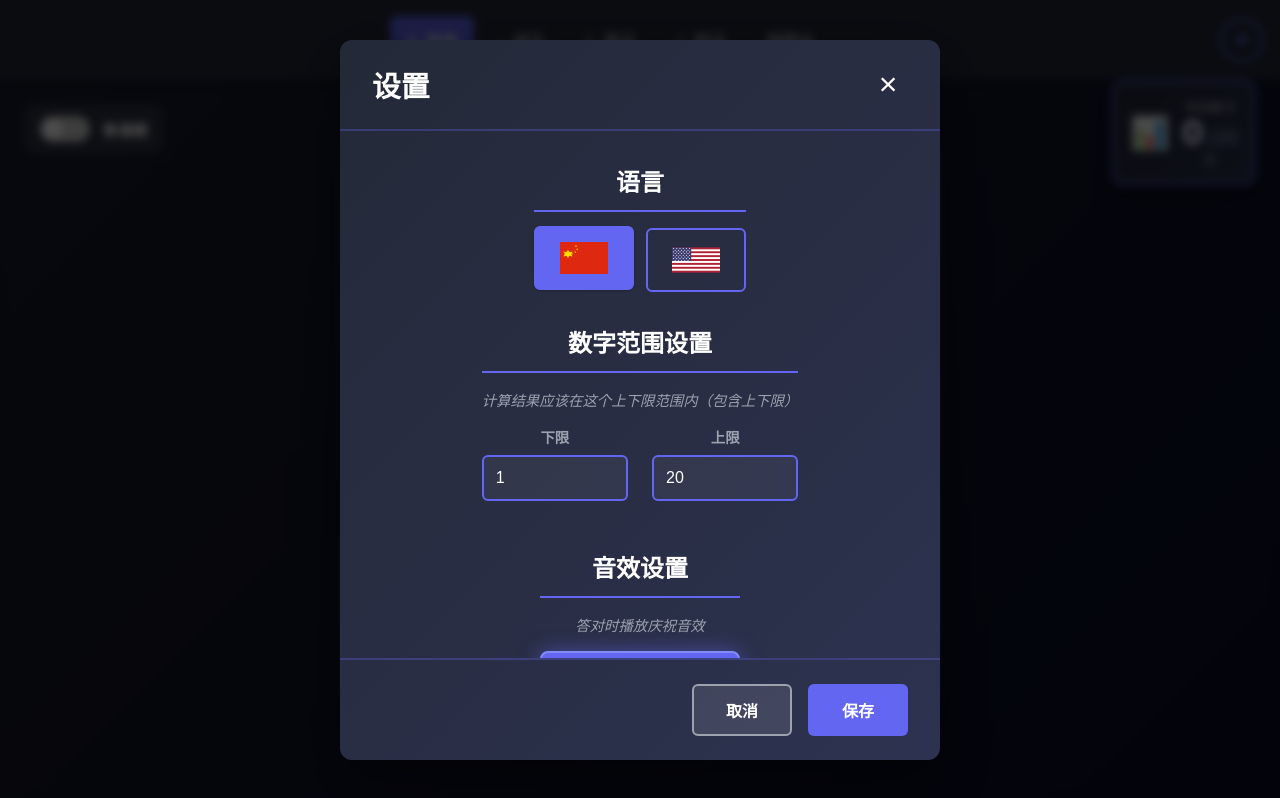
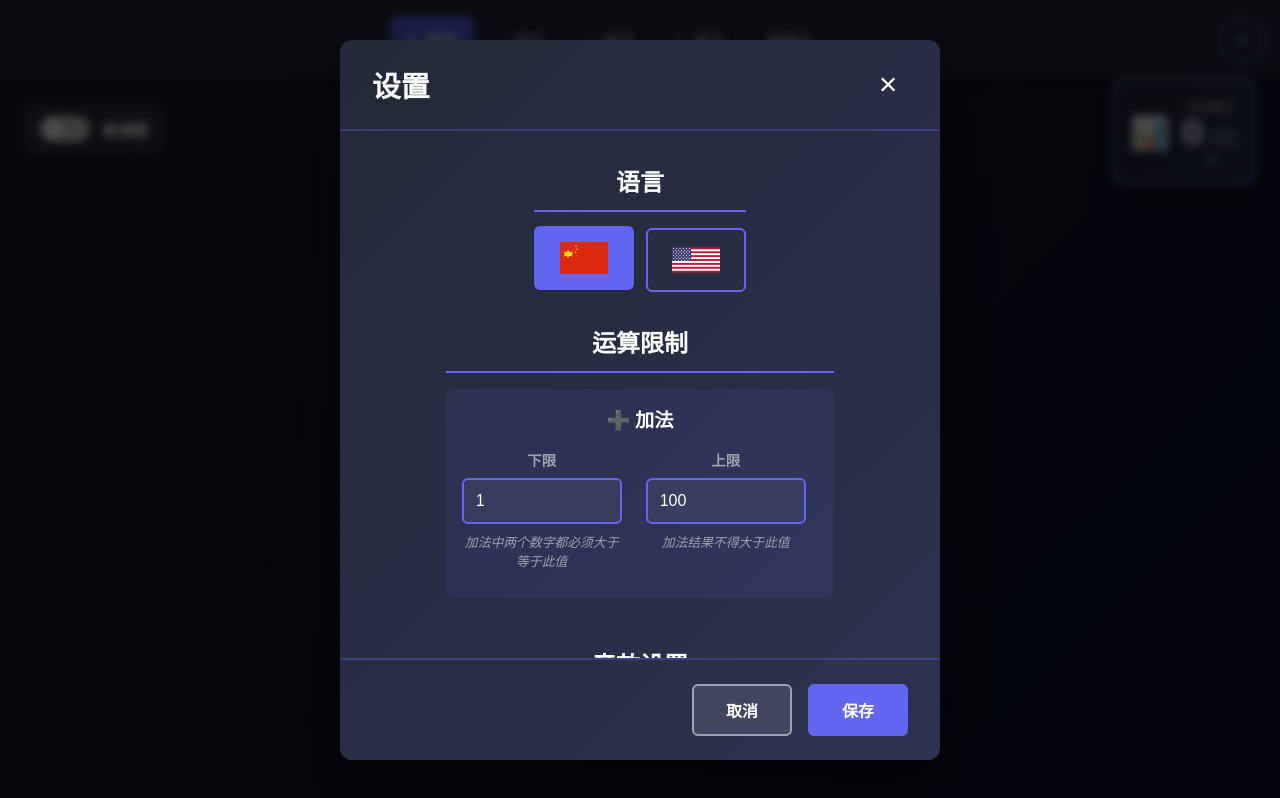
Before and after one commit to ryu9827/math-playground, a React (Create React App) app: page / in a window 1280 px wide. Both pictures are taken after a click on the button "设置". Built offline with nearby package versions, Linux system fonts and the light colour scheme.

Commit message:
新的加法上下限设置

```diff
--- a/src/components/Question.tsx
+++ b/src/components/Question.tsx
@@ -36,12 +36,15 @@ export const Question: React.FC<QuestionProps> = ({
 	const dispatch = useDispatch()
 	const { currentQuestion, showResult, isCorrect, wrongQuestions } =
 		useSelector((state: RootState) => state.questions)
-	const { language, minNumber, maxNumber, dailyGoal, wordProblemMode } =
-		useSelector((state: RootState) => state.settings)
+	const { language, dailyGoal, wordProblemMode, operationLimits } = useSelector(
+		(state: RootState) => state.settings
+	)
 	const t = translations[language]
 
 	// 获取当前运算类型的应用题模式状态
 	const currentWordProblemMode = wordProblemMode[operation]
+	// 获取当前运算类型的上下限
+	const currentLimits = operationLimits[operation]
 
 	const [options, setOptions] = useState<number[]>([])
 	const [selectedAnswer, setSelectedAnswer] = useState<number | null>(null)
@@ -77,8 +80,8 @@ export const Question: React.FC<QuestionProps> = ({
 		if (prevOperationRef.current !== operation) {
 			prevOperationRef.current = operation
 			const newQuestion = generateNewQuestion(
-				minNumber,
-				maxNumber,
+				currentLimits.min,
+				currentLimits.max,
 				operation,
 				wrongQuestionsRef.current,
 				currentQuestion || undefined,
@@ -92,19 +95,21 @@ export const Question: React.FC<QuestionProps> = ({
 	}, [
 		operation,
 		dispatch,
-		minNumber,
-		maxNumber,
 		currentQuestion,
 		currentWordProblemMode,
+		currentLimits,
 	])
 
 	useEffect(() => {
 		// 当题目改变时，生成新选项
 		if (currentQuestion) {
-			const newOptions = generateOptions(currentQuestion.answer, maxNumber)
+			const newOptions = generateOptions(
+				currentQuestion.answer,
+				currentLimits.max
+			)
 			setOptions(newOptions)
 		}
-	}, [currentQuestion, maxNumber])
+	}, [currentQuestion, currentLimits])
 
 	useEffect(() => {
 		console.log(
@@ -124,8 +129,8 @@ export const Question: React.FC<QuestionProps> = ({
 		// 循环生成新题目，直到找到不含0的题目
 		do {
 			newQuestion = generateNewQuestion(
-				minNumber,
-				maxNumber,
+				currentLimits.min,
+				currentLimits.max,
 				operation,
 				wrongQuestionsRef.current,
 				currentQuestion || undefined,
@@ -138,7 +143,7 @@ export const Question: React.FC<QuestionProps> = ({
 		)
 
 		return newQuestion
-	}, [minNumber, maxNumber, operation, currentQuestion])
+	}, [operation, currentQuestion, currentLimits])
 
 	const handleOptionClick = (option: number) => {
 		if (!showResult) {
@@ -197,8 +202,8 @@ export const Question: React.FC<QuestionProps> = ({
 		console.log('handleNext 被调用')
 		dispatch(resetResult())
 		const newQuestion = generateNewQuestion(
-			minNumber,
-			maxNumber,
+			currentLimits.min,
+			currentLimits.max,
 			operation,
 			wrongQuestionsRef.current,
 			currentQuestion || undefined,
@@ -209,11 +214,10 @@ export const Question: React.FC<QuestionProps> = ({
 		setShowCelebration(false)
 	}, [
 		dispatch,
-		minNumber,
-		maxNumber,
 		operation,
 		currentQuestion,
 		currentWordProblemMode,
+		currentLimits,
 	])
 
 	const handleCelebrationComplete = useCallback(() => {
--- a/src/components/SettingsModal.tsx
+++ b/src/components/SettingsModal.tsx
@@ -3,9 +3,8 @@ import { useSelector, useDispatch } from 'react-redux'
 import { RootState } from '../store/store'
 import {
 	setLanguage,
-	setMinNumber,
-	setMaxNumber,
 	setSoundEnabled,
+	setOperationLimits,
 } from '../store/settingsSlice'
 import { translations } from '../utils/i18n'
 import { motion, AnimatePresence } from 'framer-motion'
@@ -16,38 +15,57 @@ import '../styles/SettingsModal.scss'
 interface SettingsModalProps {
 	isOpen: boolean
 	onClose: () => void
-	onSettingsSaved?: () => void
 }
 
 export const SettingsModal: React.FC<SettingsModalProps> = ({
 	isOpen,
 	onClose,
-	onSettingsSaved,
 }) => {
 	const dispatch = useDispatch()
-	const { language, minNumber, maxNumber, soundEnabled } = useSelector(
+	const { language, soundEnabled, operationLimits } = useSelector(
 		(state: RootState) => state.settings
 	)
 	const t = translations[language]
 
-	const [localMin, setLocalMin] = React.useState(minNumber)
-	const [localMax, setLocalMax] = React.useState(maxNumber)
 	const [localSound, setLocalSound] = React.useState(soundEnabled)
+	const [additionMin, setAdditionMin] = React.useState(operationLimits['+'].min)
+	const [additionMax, setAdditionMax] = React.useState(operationLimits['+'].max)
+	const [additionError, setAdditionError] = React.useState('')
+
+	// 验证加法的上下限
+	const validateAdditionLimits = (min: number, max: number): boolean => {
+		if (min >= max) {
+			setAdditionError(t.minMaxError)
+			return false
+		}
+		setAdditionError('')
+		return true
+	}
+
+	const handleAdditionMinChange = (value: number) => {
+		setAdditionMin(value)
+		validateAdditionLimits(value, additionMax)
+	}
+
+	const handleAdditionMaxChange = (value: number) => {
+		setAdditionMax(value)
+		validateAdditionLimits(additionMin, value)
+	}
 
 	const handleSave = () => {
-		// 确保下限不大于上限
-		const finalMin = Math.max(1, Math.min(localMin, localMax))
-		const finalMax = Math.max(finalMin, localMax)
-
-		dispatch(setMinNumber(finalMin))
-		dispatch(setMaxNumber(finalMax))
-		dispatch(setSoundEnabled(localSound))
-
-		// 通知外部设置已保存，需要刷新题目
-		if (onSettingsSaved) {
-			onSettingsSaved()
+		// 验证加法上下限
+		if (!validateAdditionLimits(additionMin, additionMax)) {
+			return // 如果验证失败，不保存
 		}
 
+		dispatch(setSoundEnabled(localSound))
+		dispatch(
+			setOperationLimits({
+				operation: '+',
+				min: additionMin,
+				max: additionMax,
+			})
+		)
 		onClose() // 保存后自动关闭
 	}
 
@@ -104,33 +122,42 @@ export const SettingsModal: React.FC<SettingsModalProps> = ({
 							</div>
 
 							<div className='setting-section'>
-								<h3>{t.rangeSettings}</h3>
-								<p className='setting-hint'>{t.maxNumberHint}</p>
-								<div className='range-inputs'>
+								<h3>{t.operationLimits}</h3>
+
+								{/* 加法限制 */}
+								<div className='operation-limit-group'>
+									<h4>➕ {t.addition}</h4>
+									<div className='limit-inputs'>
 										<div className='input-group'>
 											<label>{t.minNumber}</label>
 											<input
 												type='number'
-											value={localMin}
+												value={additionMin}
 												onChange={(e) =>
-												setLocalMin(parseInt(e.target.value) || 1)
+													handleAdditionMinChange(parseInt(e.target.value) || 1)
 												}
 												min='1'
-											max='100'
+												max='1000'
 											/>
+											<span className='input-hint'>{t.additionMinHint}</span>
 										</div>
 										<div className='input-group'>
 											<label>{t.maxNumber}</label>
 											<input
 												type='number'
-											value={localMax}
+												value={additionMax}
 												onChange={(e) =>
-												setLocalMax(parseInt(e.target.value) || 1)
+													handleAdditionMaxChange(parseInt(e.target.value) || 1)
 												}
 												min='1'
-											max='100'
+												max='1000'
 											/>
+											<span className='input-hint'>{t.additionMaxHint}</span>
 										</div>
+									</div>
+									{additionError && (
+										<div className='error-message'>{additionError}</div>
+									)}
 								</div>
 							</div>
 
--- a/src/store/settingsSlice.ts
+++ b/src/store/settingsSlice.ts
@@ -4,8 +4,6 @@ import { OperationType } from '../App'
 
 export interface SettingsState {
 	language: Language
-	minNumber: number
-	maxNumber: number
 	soundEnabled: boolean
 	dailyGoal: number
 	wordProblemMode: {
@@ -14,11 +12,23 @@ export interface SettingsState {
 		'×': boolean
 		'÷': boolean
 	}
+	operationLimits: {
+		'+': { min: number; max: number }
+		'-': { min: number; max: number }
+		'×': { min: number; max: number }
+		'÷': { min: number; max: number }
+	}
 }
 
 export interface WordProblemModePayload {
 	operation: OperationType
 	enabled: boolean
+}
+
+export interface OperationLimitsPayload {
+	operation: OperationType
+	min: number
+	max: number
 }
 
 // 从 localStorage 加载设置
@@ -62,12 +72,16 @@ const loadSettings = (): SettingsState => {
 
 			return {
 				language: settings.language || 'zh',
-				minNumber: settings.minNumber || 1,
-				maxNumber: settings.maxNumber || 20,
 				soundEnabled:
 					settings.soundEnabled !== undefined ? settings.soundEnabled : true,
 				dailyGoal: settings.dailyGoal || 20,
 				wordProblemMode: wordProblemModeValue,
+				operationLimits: settings.operationLimits || {
+					'+': { min: 1, max: 100 },
+					'-': { min: 1, max: 100 },
+					'×': { min: 1, max: 100 },
+					'÷': { min: 1, max: 100 },
+				},
 			}
 		}
 	} catch (error) {
@@ -75,8 +89,6 @@ const loadSettings = (): SettingsState => {
 	}
 	return {
 		language: 'zh',
-		minNumber: 1,
-		maxNumber: 20,
 		soundEnabled: true,
 		dailyGoal: 20,
 		wordProblemMode: {
@@ -84,6 +96,12 @@ const loadSettings = (): SettingsState => {
 			'-': false,
 			'×': false,
 			'÷': false,
+		},
+		operationLimits: {
+			'+': { min: 1, max: 100 },
+			'-': { min: 1, max: 100 },
+			'×': { min: 1, max: 100 },
+			'÷': { min: 1, max: 100 },
 		},
 	}
 }
@@ -107,14 +125,6 @@ const settingsSlice = createSlice({
 			state.language = action.payload
 			saveSettings(state)
 		},
-		setMinNumber: (state, action: PayloadAction<number>) => {
-			state.minNumber = action.payload
-			saveSettings(state)
-		},
-		setMaxNumber: (state, action: PayloadAction<number>) => {
-			state.maxNumber = action.payload
-			saveSettings(state)
-		},
 		setSoundEnabled: (state, action: PayloadAction<boolean>) => {
 			state.soundEnabled = action.payload
 			saveSettings(state)
@@ -130,15 +140,24 @@ const settingsSlice = createSlice({
 			state.wordProblemMode[action.payload.operation] = action.payload.enabled
 			saveSettings(state)
 		},
+		setOperationLimits: (
+			state,
+			action: PayloadAction<OperationLimitsPayload>
+		) => {
+			state.operationLimits[action.payload.operation] = {
+				min: action.payload.min,
+				max: action.payload.max,
+			}
+			saveSettings(state)
+		},
 	},
 })
 
 export const {
 	setLanguage,
-	setMinNumber,
-	setMaxNumber,
 	setSoundEnabled,
 	setDailyGoal,
 	setWordProblemMode,
+	setOperationLimits,
 } = settingsSlice.actions
 export default settingsSlice.reducer
--- a/src/styles/SettingsModal.scss
+++ b/src/styles/SettingsModal.scss
@@ -160,6 +160,44 @@
 				box-shadow: 0 0 10px rgba(99, 102, 241, 0.3);
 			}
 		}
+
+		.input-hint {
+			display: block;
+			color: $text-dim;
+			font-size: 0.8rem;
+			margin-top: $spacing-xs;
+			font-style: italic;
+		}
+	}
+
+	.operation-limit-group {
+		background: rgba(99, 102, 241, 0.1);
+		padding: $spacing-md;
+		border-radius: $radius-md;
+		margin-bottom: $spacing-md;
+
+		h4 {
+			color: $text-light;
+			font-size: 1.2rem;
+			margin: 0 0 $spacing-md 0;
+		}
+
+		.limit-inputs {
+			display: flex;
+			gap: $spacing-lg;
+			margin-bottom: $spacing-sm;
+		}
+
+		.error-message {
+			color: $error-color;
+			font-size: 0.9rem;
+			font-weight: 600;
+			padding: $spacing-sm;
+			background: rgba(239, 68, 68, 0.1);
+			border-radius: $radius-sm;
+			border-left: 4px solid $error-color;
+			margin-top: $spacing-sm;
+		}
 	}
 
 	.sound-toggle {
--- a/src/utils/i18n.ts
+++ b/src/utils/i18n.ts
@@ -14,10 +14,6 @@ export const translations = {
 		removeFromWrongBook: '移出错题本',
 		consecutiveCorrect: '连续答对',
 		times: '次',
-		rangeSettings: '数字范围设置',
-		minNumber: '下限',
-		maxNumber: '上限',
-		maxNumberHint: '计算结果应该在这个上下限范围内（包含上下限）',
 		soundSettings: '音效设置',
 		soundEnabled: '启用音效',
 		soundDisabled: '禁用音效',
@@ -40,6 +36,12 @@ export const translations = {
 		wordProblemMode: '应用题模式',
 		wordProblemModeOn: '应用题',
 		wordProblemModeOff: '普通题',
+		operationLimits: '运算限制',
+		minNumber: '下限',
+		maxNumber: '上限',
+		additionMinHint: '加法中两个数字都必须大于等于此值',
+		additionMaxHint: '加法结果不得大于此值',
+		minMaxError: '下限必须小于上限',
 	},
 	en: {
 		wrongQuestions: 'Wrong Questions',
@@ -54,11 +56,6 @@ export const translations = {
 		removeFromWrongBook: 'Remove from wrong book',
 		consecutiveCorrect: 'Consecutive correct',
 		times: 'times',
-		rangeSettings: 'Number Range Settings',
-		minNumber: 'Min Number',
-		maxNumber: 'Max Number',
-		maxNumberHint:
-			'Calculation results should be within this range (inclusive)',
 		soundSettings: 'Sound Settings',
 		soundEnabled: 'Sound On',
 		soundDisabled: 'Sound Off',
@@ -81,5 +78,11 @@ export const translations = {
 		wordProblemMode: 'Word Problem Mode',
 		wordProblemModeOn: 'Word Problems',
 		wordProblemModeOff: 'Regular',
+		operationLimits: 'Operation Limits',
+		minNumber: 'Min',
+		maxNumber: 'Max',
+		additionMinHint: 'Both numbers must be greater than or equal to this value',
+		additionMaxHint: 'Sum must not exceed this value',
+		minMaxError: 'Min must be less than Max',
 	},
 }
--- a/src/utils/questionGenerator.ts
+++ b/src/utils/questionGenerator.ts
@@ -121,18 +121,24 @@ const generateNewQuestionInternal = (
 	do {
 		switch (operationType) {
 			case '+':
-				// 加法：确保 num1 + num2 在 [min, max] 范围内
-				const addRange = max - effectiveMin + 1
-				num1 =
-					Math.floor(
-						Math.random() * Math.min(addRange, max - effectiveMin + 1)
-					) + effectiveMin
-				const maxNum2ForAdd = max - num1
-				const minNum2ForAdd = Math.max(effectiveMin - num1, avoidZero ? 1 : 0)
-				num2 =
-					Math.floor(Math.random() * (maxNum2ForAdd - minNum2ForAdd + 1)) +
-					minNum2ForAdd
-				answer = num1 + num2
+				// 加法：num1 >= min, num2 >= min, num1 + num2 <= max
+				// 首先确保 max >= 2 * min，否则无法生成有效题目
+				if (max < 2 * min) {
+					// 如果上限小于2倍下限，无法生成符合条件的题目
+					// 回退到使用更宽松的条件
+					num1 = min
+					num2 = min
+					answer = num1 + num2
+				} else {
+					// num1 范围：[min, max - min]（确保至少留给 num2 一个 min 的空间）
+					const maxNum1 = max - min
+					num1 = Math.floor(Math.random() * (maxNum1 - min + 1)) + min
+
+					// num2 范围：[min, max - num1]（确保 num2 >= min 且结果 <= max）
+					const maxNum2ForAdd = max - num1
+					num2 = Math.floor(Math.random() * (maxNum2ForAdd - min + 1)) + min
+					answer = num1 + num2
+				}
 				break
 
 			case '-':
@@ -172,8 +178,13 @@ const generateNewQuestionInternal = (
 			case '÷':
 				// 除法：确保商在 [min, max] 范围内，被除数也在范围内
 				// 除数永远不能为0（数学规则）
-				const maxDivisor = Math.min(max, 12)
-				num2 = Math.floor(Math.random() * maxDivisor) + 1 // 除数永远至少为1
+				// 优化：除数范围设为 2-12，减少1的出现
+				const minDivisor = avoidZero ? 2 : 1
+				const maxDivisor = Math.min(12, Math.floor(max / 2))
+				num2 =
+					Math.floor(Math.random() * (maxDivisor - minDivisor + 1)) + minDivisor
+
+				// 商（答案）的范围
 				const quotientMax = Math.min(Math.floor(max / num2), 12)
 				const quotientMin = Math.max(Math.ceil(effectiveMin / num2), 1)
 				answer =
```
Also changed, not shown: src/App.tsx (+0 -8 lines), src/components/Settings.tsx (deleted, +0 -75 lines), src/styles/GoalAchievedAnimation.scss (+13 -2 lines), 11 other files (tests, documents, lock files or other folders). Lines whose indentation alone changed are shown as unchanged.
